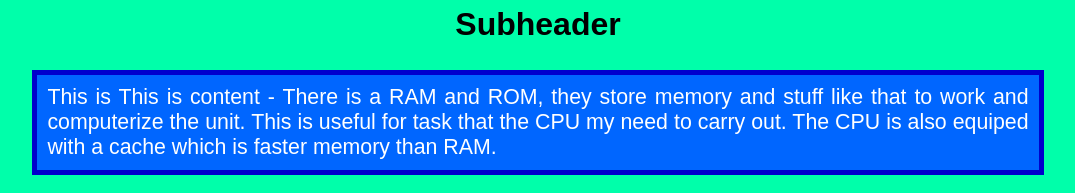
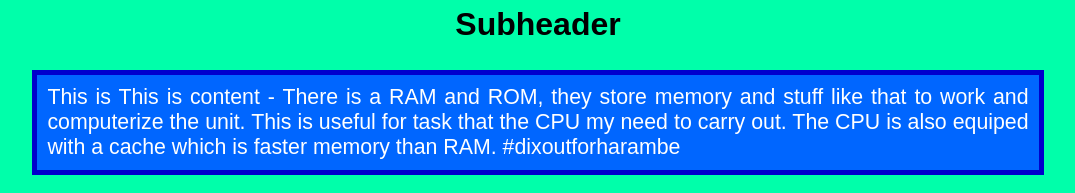
Before and after one commit to HardwareAJKL/home, a plain HTML site: page index.html in a window 1280 px wide. Shown: the part 1105-1298 px from the top of the page, without its empty margins (102-1177 px from the left). Drawn offline with Linux system fonts and the light colour scheme; grey boxes are pictures that could not be loaded.

Commit message:
Update index.html

```diff
--- a/index.html
+++ b/index.html
@@ -42,7 +42,7 @@
 			<p class="text"> This is This is content - There is a RAM and ROM, they store memory and
 			stuff like that to work and computerize the unit. This is useful for task that
 			the CPU my need to carry out. The CPU is also equiped with a cache which is faster
-			memory than RAM.</p>
+			memory than RAM. #dixoutforharambe</p>
 
 			<img class="picture" src="http://touque.ca/EC/students/2016-09_ICS2O7-03/YangJ/mer.png" alt="pic" height="100" width="100" />
 		</body>
```
